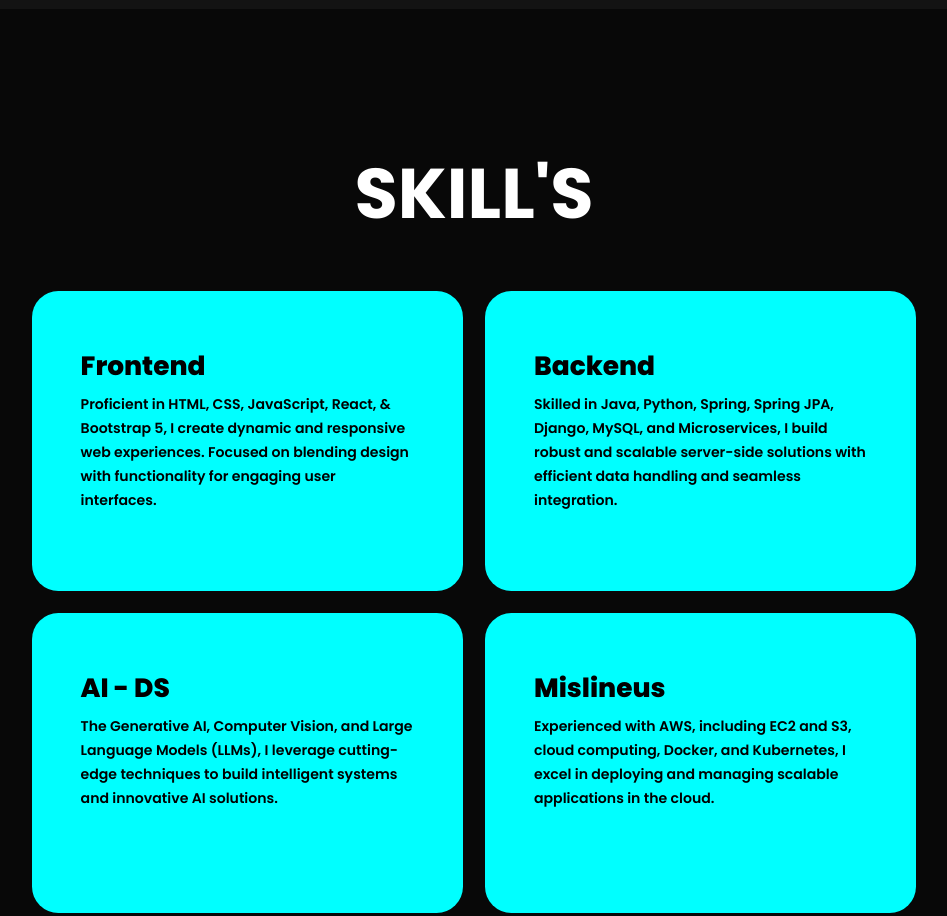
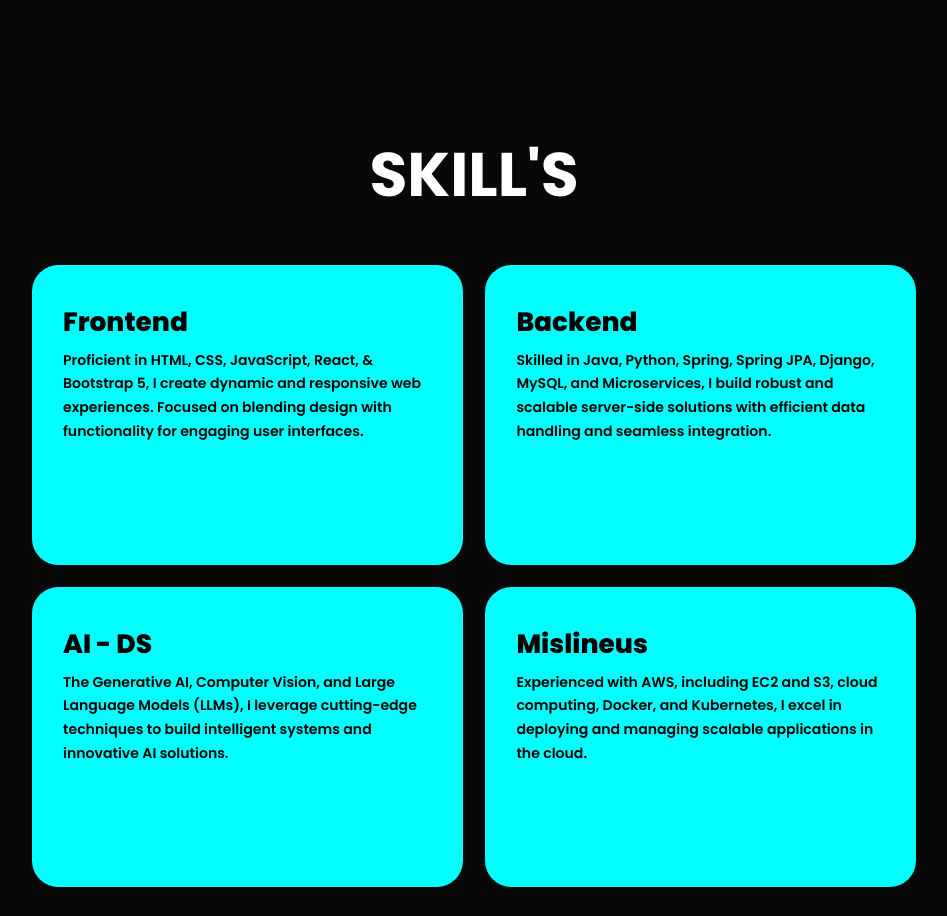
Before and after one commit to devShaik010/My-Profile, a plain HTML site: page index.html in a window 1280 px wide. Shown: the part 1920-2836 px from the top of the page, without its empty margins (166-1113 px from the left). Drawn offline with nearby package versions, Linux system fonts and the light colour scheme.

Commit message:
Update style.css

```diff
--- a/style.css
+++ b/style.css
@@ -284,7 +284,7 @@ span
 }
 
 .heading{
-    font-size: 8rem;
+    font-size: 7rem;
     text-align: center;
     margin: 5rem 0;
 }
@@ -412,10 +412,11 @@ span
 {
     background-color: var(--main-color);
     height: 300px;
-    border-radius:3rem;
+    border-radius: 3rem;
     border: 5px solid transparent;
     cursor: pointer;
-    transition: 0.2s ease-in-out ;
+    transition: 0.2s ease-in-out;
+    color: black; /* Text color within the box */
 }
 
 .services-box:hover
@@ -431,9 +432,9 @@ span
     flex-direction: column;
     text-align: left;
     max-height: 200px;
-    justify-content: left;
-    align-items: baseline;
-    padding: 5rem 5rem;
+    justify-content: center; /* Center content vertically */
+    align-items: flex-start; /* Align items to the start */
+    padding: 3rem; /* Adjusted padding */
 }
 
 .service-info h4
```
